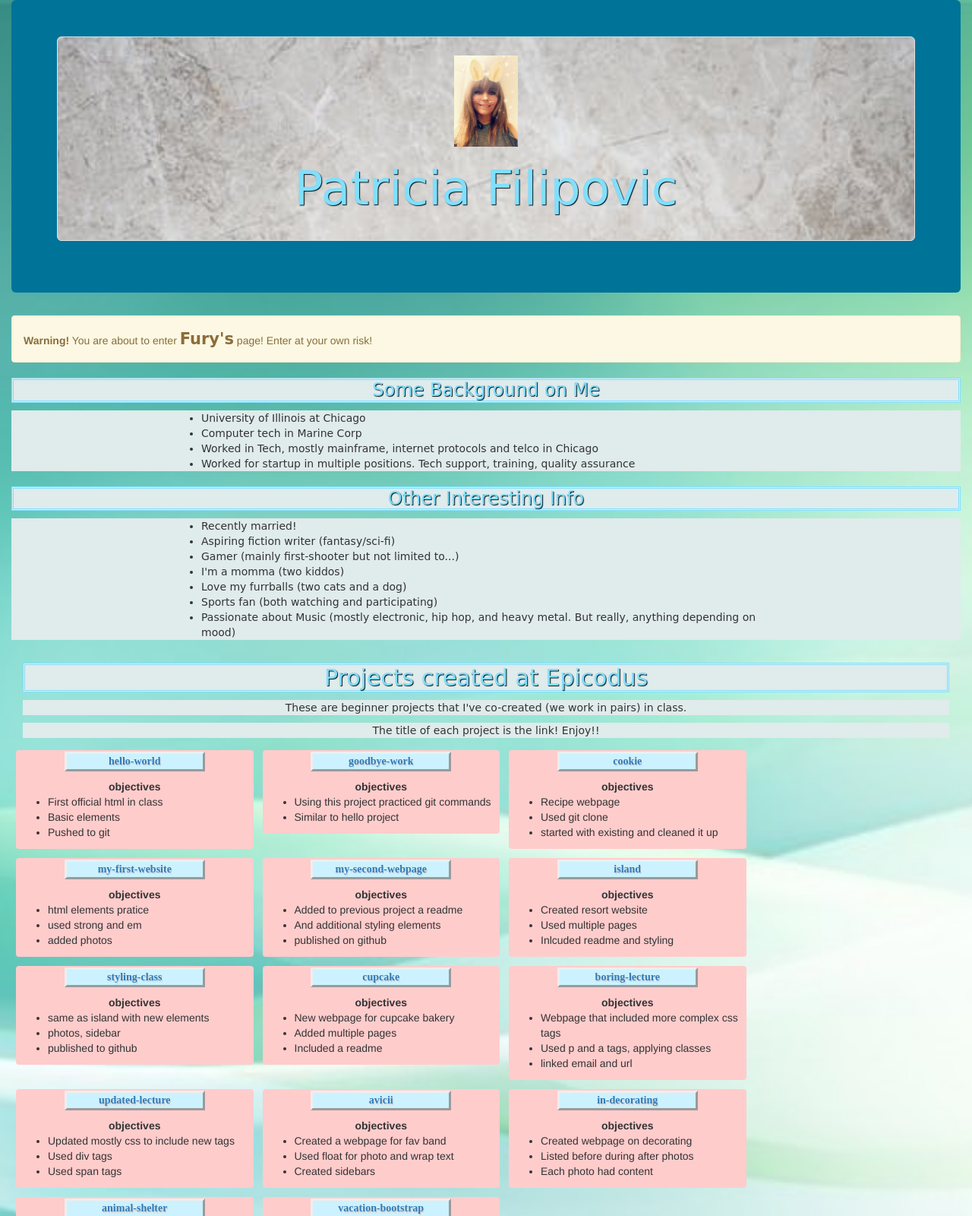
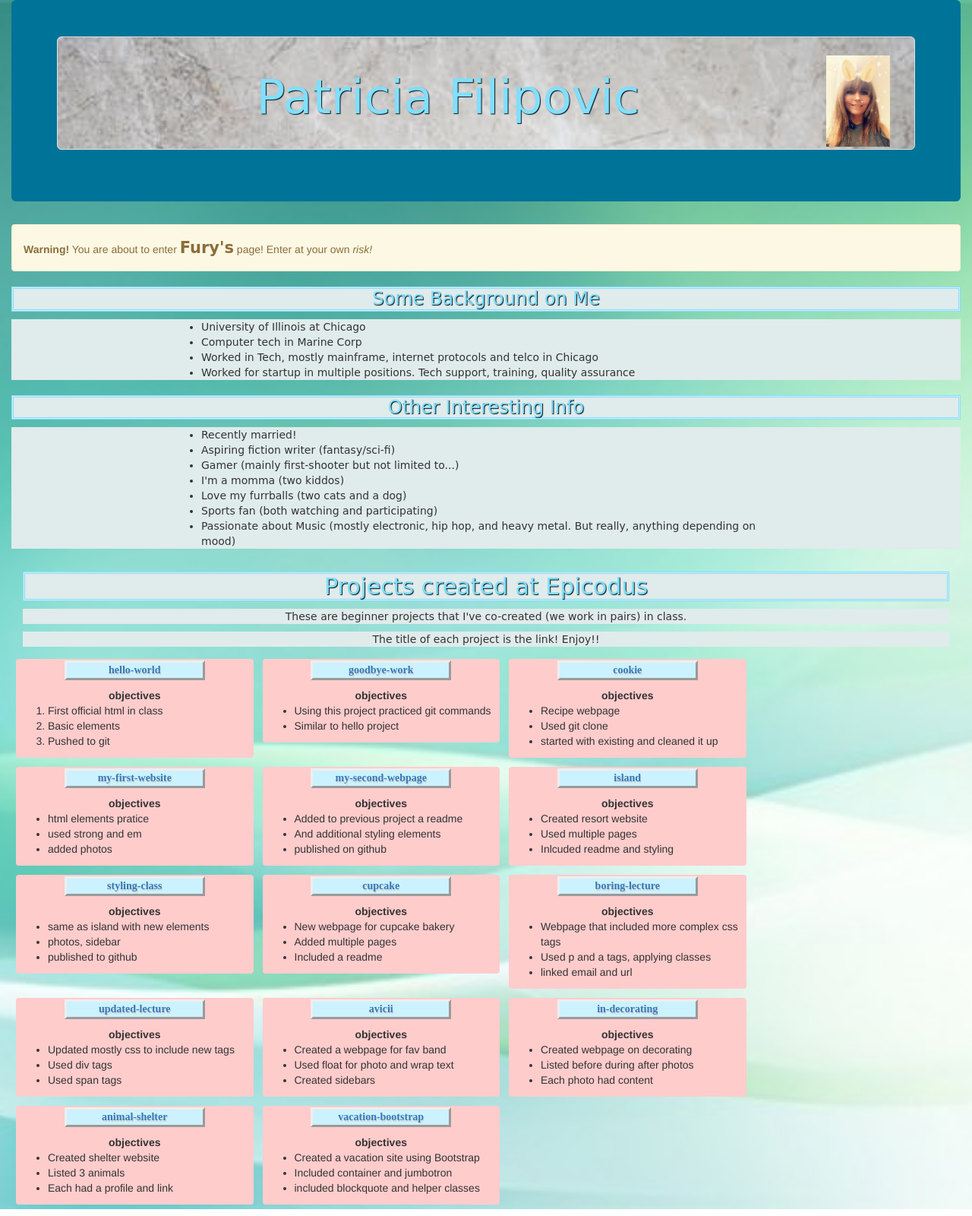
Before and after one commit to bkindtoall/fury-portfolio, a plain HTML site: page index.html in a window 1280 px wide. Shown: the top 1600 px of the page at 76% size. Drawn offline with Linux system fonts and the light colour scheme.

Commit message:
added em ol float and updated readme

```diff
--- a/css/styles.css
+++ b/css/styles.css
@@ -18,6 +18,11 @@
   background-repeat:no-repeat;
   background-size:cover;
 }
+
+#trisha {
+  float: right;
+}
+
 h2 {
   background-color: #e0ebeb;
   color: #80dfff;
--- a/index.html
+++ b/index.html
@@ -10,12 +10,12 @@
     <div class="container">
       <div class="jumbotron">
         <div class="well well-lg">
-          <img src="img/patricia.jpg" alt="Patricia photo" class="photor">
+          <img id=trisha src="img/patricia.jpg" alt="Patricia photo" class="photor">
           <h1>Patricia Filipovic</h1>
         </div>
       </div>
       <div class="alert alert-warning">
-        <strong>Warning!</strong> You are about to enter <span class="xbold">Fury's</span> page! Enter at your own risk!
+        <strong>Warning!</strong> You are about to enter <span class="xbold">Fury's</span> page! Enter at your own <em>risk!</em>
       </div>
       <h3>Some Background on Me</h3>
       <ul class="ul1">
@@ -46,11 +46,11 @@
             </div>
             <p></p>
               <strong>objectives</strong>
-            <ul class="ul-projects">
+            <ol class="ul-projects">
               <li>First official html in class</li>
               <li>Basic elements</li>
               <li>Pushed to git</li>
-            </ul>
+            </ol>
           </div>
           <div class="col-lg-3">
             <div class="col-lg-3-header">
@@ -202,7 +202,7 @@
             <p></p>
               <strong>objectives</strong>
             <ul class="ul-projects">
-              <li>Created a vacation site using Boostrap</li>
+              <li>Created a vacation site using Bootstrap</li>
               <li>Included container and jumbotron</li>
               <li>included blockquote and helper classes</li>
             </ul>
```
Also changed, not shown: 1 other file.
